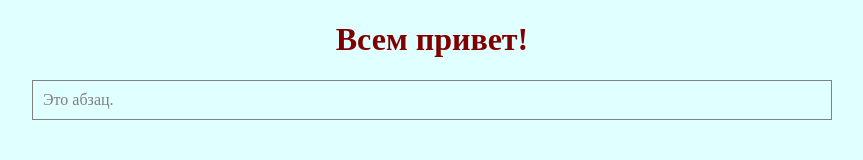
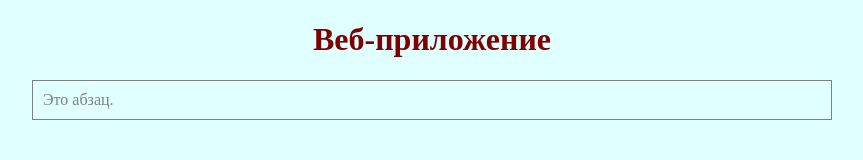
Before and after one commit to x4team/learning_web_app_dev, a plain HTML site: page Chapter3/index.html in a window 1280 px wide. Shown: the whole page, without its empty margins (208-1071 px from the left). Drawn offline with Linux system fonts and the light colour scheme.

Commit message:
Proverka commit

```diff
--- a/Chapter3/index.html
+++ b/Chapter3/index.html
@@ -5,7 +5,7 @@
 <link href="style.css" rel="stylesheet" type="text/css">
 </head>
 <body>
-<h1>Всем привет!</h1>
+<h1>Веб-приложение</h1>
 <p>Это абзац.</p>
 </body>
 </html>
```
